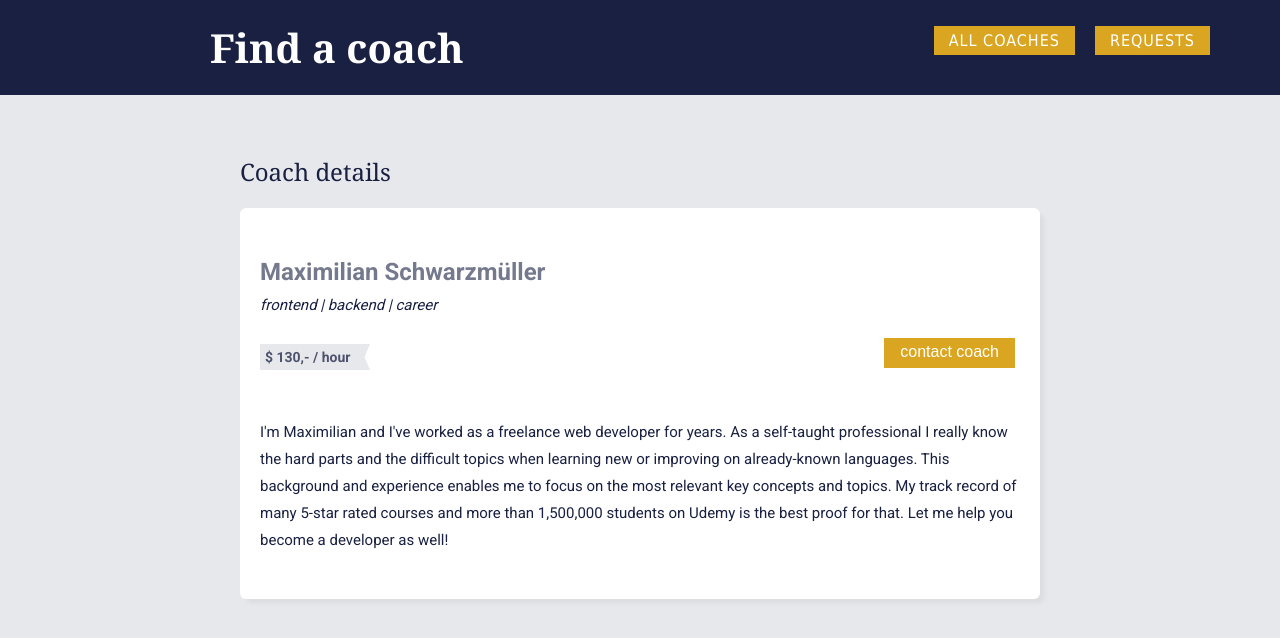
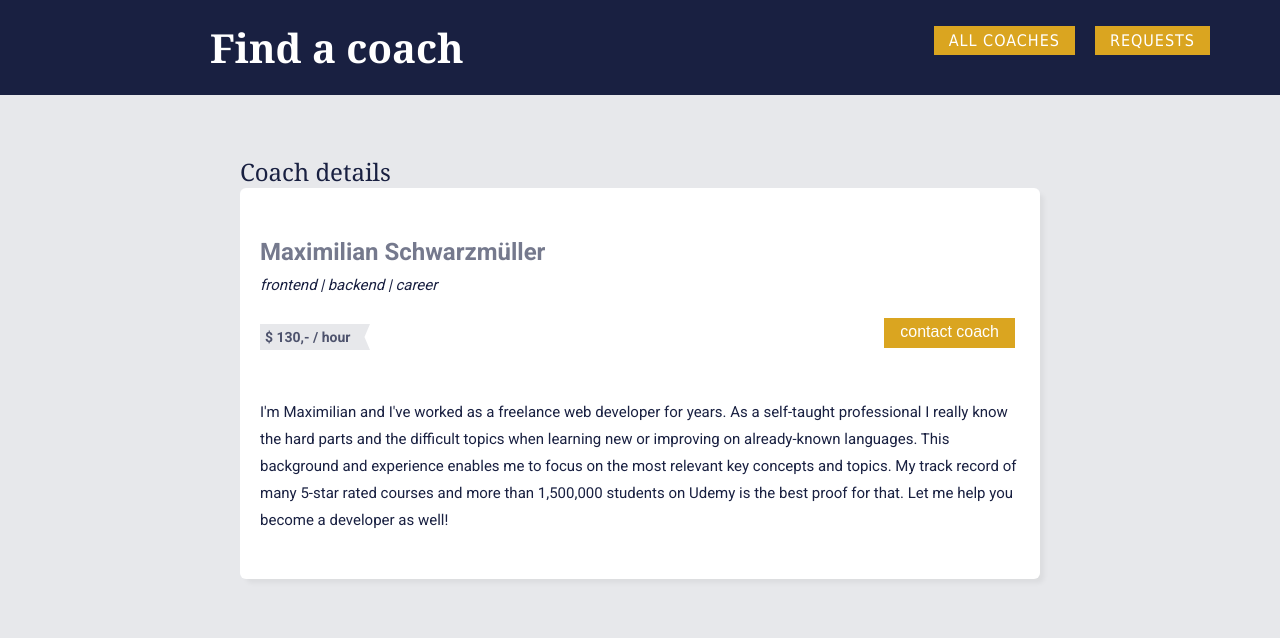
Before and after one commit to MichelleWritesCode/FindACoach, a Vue app: page /coaches/c1 in a window 1280 px wide. Shown: the top 638 px of the page. Built offline with nearby package versions, Linux system fonts and the light colour scheme.

Commit message:
styling: change margin

```diff
--- a/src/components/ui/BaseCard.vue
+++ b/src/components/ui/BaseCard.vue
@@ -9,7 +9,7 @@
   border-radius: 6px;
   background-color: white;
   box-shadow: 5px 5px 5px -1px rgba(0, 0, 0, 0.05);
-  margin: 20px 0 0 0;
+  margin: 0 0 20px 0;
   padding: 20px;
 }
 </style>
--- a/src/pages/coaches/CoachesList.vue
+++ b/src/pages/coaches/CoachesList.vue
@@ -149,6 +149,6 @@ ul {
 .registration {
   display: flex;
   justify-content: flex-end;
-  margin-top: 10px;
+  margin: 10px 0;
 }
 </style>
```
